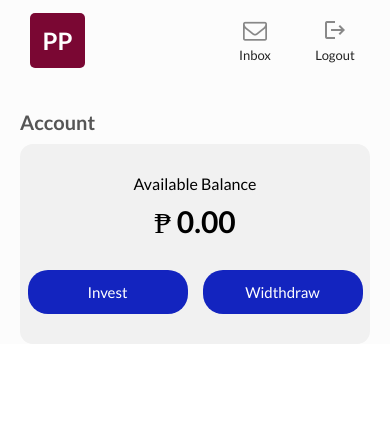
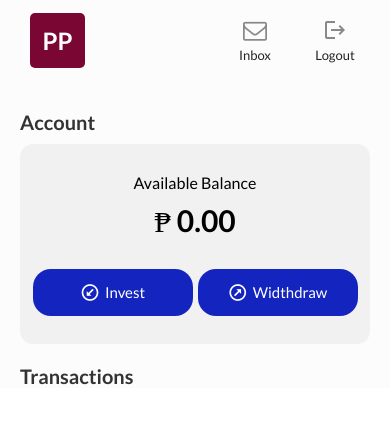
Before and after one commit to itsmenoahpoli/tcl-hybrid-app, a React Native app: screen /HOME_SCREEN in a window 390 px wide. Shown: the top 424 px of the page. Built offline with nearby package versions, Linux system fonts and the light colour scheme.

Commit message:
updated home dashboard - account balance container

```diff
--- a/src/screens/app/dashboard/HomeScreen.tsx
+++ b/src/screens/app/dashboard/HomeScreen.tsx
@@ -1,7 +1,7 @@
 import React from "react";
 import { View, Text, Pressable, Dimensions, StyleSheet } from "react-native";
 import { FontAwesome } from "@expo/vector-icons";
-import { MaterialIcons } from "@expo/vector-icons";
+import { MaterialIcons, MaterialCommunityIcons } from "@expo/vector-icons";
 
 import { BaseLayout } from "components";
 import { COLORS } from "theme";
@@ -39,10 +39,16 @@ const AccountOverview: React.FC = () => {
 
 				<View style={styles.accountOverviewContainerButtonsContainer}>
 					<Pressable style={styles.accountOverviewContainerBalanceContainerButton}>
-						<Text style={styles.accountOverviewContainerBalanceContainerButtonLabel}>Invest</Text>
+						<View style={styles.accountOverviewContainerBalanceContainerButtonContent}>
+							<MaterialCommunityIcons name="arrow-bottom-left-thin-circle-outline" size={20} color="#fff" />
+							<Text style={styles.accountOverviewContainerBalanceContainerButtonLabel}>Invest</Text>
+						</View>
 					</Pressable>
 					<Pressable style={styles.accountOverviewContainerBalanceContainerButton}>
-						<Text style={styles.accountOverviewContainerBalanceContainerButtonLabel}>Widthdraw</Text>
+						<View style={styles.accountOverviewContainerBalanceContainerButtonContent}>
+							<MaterialCommunityIcons name="arrow-top-right-thin-circle-outline" size={20} color="#fff" />
+							<Text style={styles.accountOverviewContainerBalanceContainerButtonLabel}>Widthdraw</Text>
+						</View>
 					</Pressable>
 				</View>
 			</View>
@@ -51,7 +57,11 @@ const AccountOverview: React.FC = () => {
 };
 
 const TransactionsList: React.FC = () => {
-	return <View></View>;
+	return (
+		<View style={styles.transactionsListContainer}>
+			<Text style={styles.transactionsListContainerTitleText}>Transactions</Text>
+		</View>
+	);
 };
 
 const FooterNav: React.FC = () => {
@@ -122,7 +132,7 @@ const styles = StyleSheet.create({
 	accountOverviewContainerTitleText: {
 		fontFamily: "Lato-Bold",
 		fontSize: 20,
-		color: "#555",
+		color: "#333",
 	},
 	accountOverviewContainerBalanceContainer: {
 		backgroundColor: "#f1f1f1",
@@ -149,20 +159,35 @@ const styles = StyleSheet.create({
 		marginTop: 20,
 		display: "flex",
 		flexDirection: "row",
-		gap: 15,
+		gap: 5,
 	},
 	accountOverviewContainerBalanceContainerButton: {
 		backgroundColor: COLORS.primary,
 		width: 160,
 		paddingVertical: 13,
 		paddingHorizontal: 13,
-		borderRadius: 20,
+		borderRadius: 18,
+	},
+	accountOverviewContainerBalanceContainerButtonContent: {
+		display: "flex",
+		flexDirection: "row",
+		justifyContent: "center",
+		alignItems: "center",
+		gap: 5,
 	},
 	accountOverviewContainerBalanceContainerButtonLabel: {
 		fontFamily: "Lato-Regular",
 		fontSize: 15,
 		color: "#fff",
 		textAlign: "center",
+	},
+	transactionsListContainer: {
+		marginTop: 20,
+	},
+	transactionsListContainerTitleText: {
+		fontFamily: "Lato-Bold",
+		fontSize: 20,
+		color: "#333",
 	},
 	footerNav: {
 		width: width,
```
Also changed, not shown: src/screens/app/auth/SignInScreen.tsx (added, +20 -0 lines).
